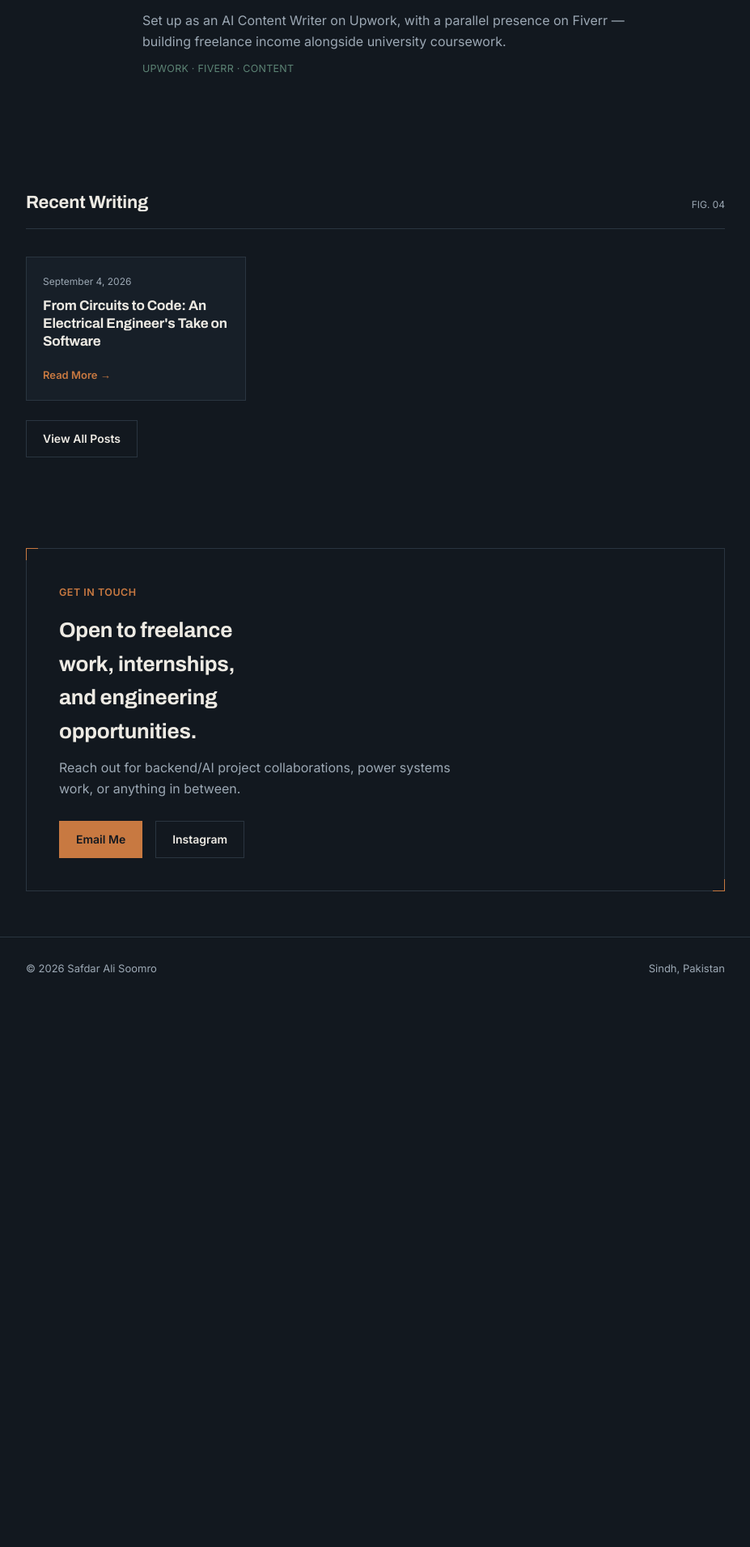
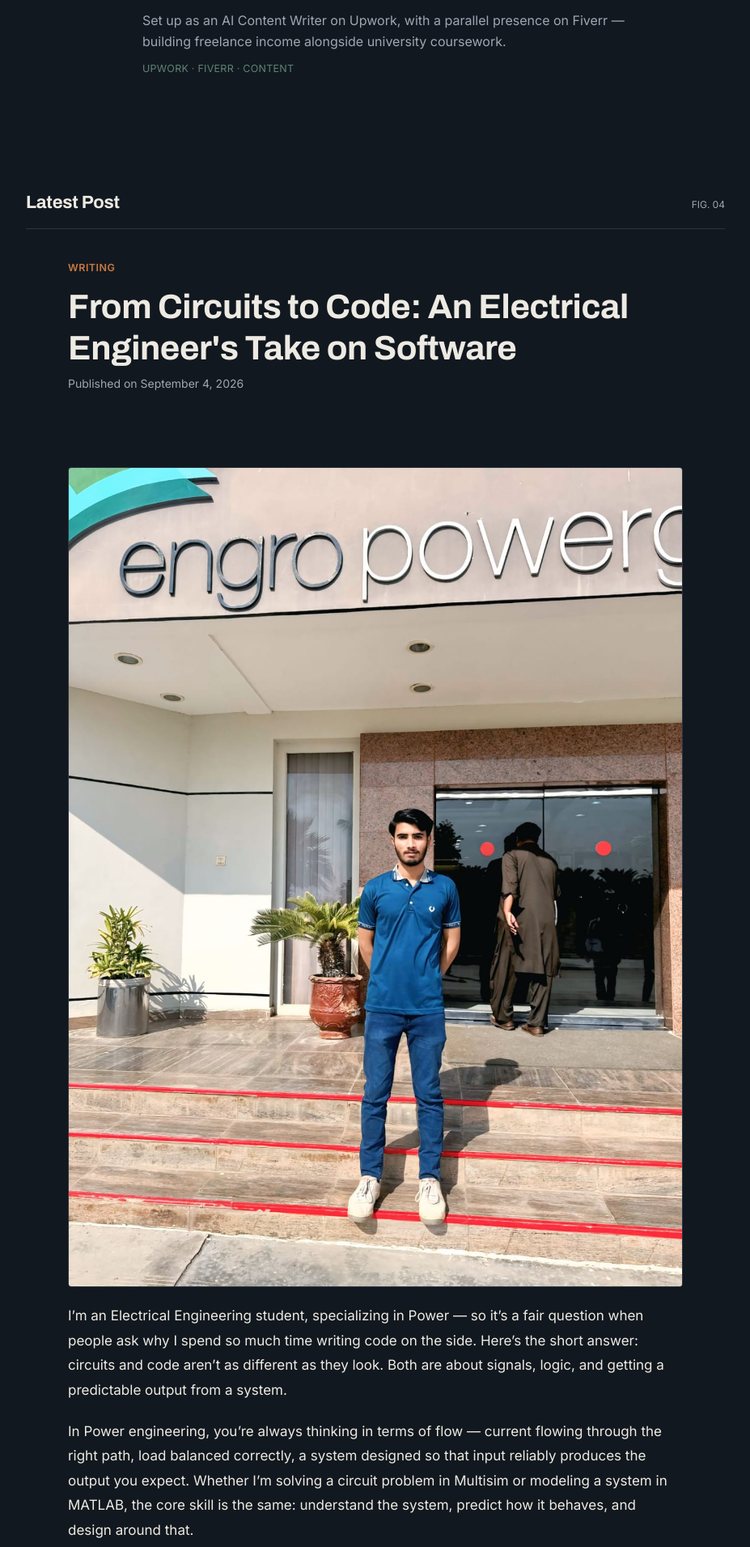
Before and after one commit to Safdarali713/Safdarali713.github.io, a Jekyll site: the page built from index.html, in a window 1280 px wide. Shown: the part 2372-4283 px from the top of the page at 81% size, without its empty margins (176-1103 px from the left). Built offline with Jekyll 4.4.1, drawn with Linux system fonts in a browser that asks for light colours; before the commit the page ends 3619 px from its top, so only the background shows below that; some of the changed text lies outside the part shown.

Commit message:
Update index.html

```diff
--- a/index.html
+++ b/index.html
@@ -219,6 +219,13 @@ layout: null
   .proj p{color:var(--ink-dim); max-width:60ch; margin-bottom:10px;}
   .proj .stack{font-size:12.5px; color:var(--teal); letter-spacing:.02em;}
 
+  /* FULL BLOG POST CONTAINER */
+  .post-body p { margin-bottom: 20px; line-height: 1.8; color: var(--ink); }
+  .post-body h2, .post-body h3 { margin: 32px 0 16px; color: var(--ink); }
+  .post-body img { max-width: 100%; height: auto; border-radius: 4px; margin: 20px 0; }
+  .post-body code { background: var(--bg-panel); padding: 2px 6px; border-radius: 4px; font-size: 14px; }
+  .post-body pre { background: var(--bg-panel); padding: 16px; overflow-x: auto; border-radius: 6px; border: 1px solid var(--line); margin-bottom: 24px; }
+
   /* CONTACT */
   .contact-panel{
     padding:40px;
@@ -387,35 +394,38 @@ layout: null
   </div>
 </section>
 
-<!-- LATEST BLOG POSTS DYNAMIC SECTION -->
-<section id="latest-posts">
+<!-- LATEST FULL BLOG POST SECTION -->
+<section id="latest-post">
   <div class="wrap">
     <div class="section-head">
-      <h2>Recent Writing</h2>
+      <h2>Latest Post</h2>
       <span class="ref">FIG. 04</span>
     </div>
-    <div class="blog-grid">
-      {% for post in site.posts limit:3 %}
-        <a href="{{ post.url | relative_url }}" class="card" style="text-decoration:none; color:inherit;">
-          {% if post.image %}
-            <img class="card-img" src="{{ post.image | relative_url }}" alt="{{ post.title }}" loading="lazy">
-          {% endif %}
-          <div class="card-body">
-            <div class="card-meta">
-              {% if post.category %}<span class="cat">{{ post.category }}</span>{% endif %}
-              <span>{{ post.date | date: "%B %-d, %Y" }}</span>
-            </div>
-            <h3>{{ post.title }}</h3>
-            <p>{{ post.excerpt | strip_html | truncate: 120 }}</p>
-            <span class="read-more">Read More →</span>
-          </div>
-        </a>
-      {% endfor %}
-    </div>
 
-    <div style="margin-top:24px;">
-      <a href="{{ '/blog/' | relative_url }}" class="btn">View All Posts</a>
-    </div>
+    {% assign latest = site.posts.first %}
+    {% if latest %}
+      <article style="max-width: 760px; margin: 0 auto;">
+        <span class="tag" style="text-transform: uppercase;">{{ latest.category | default: "Writing" }}</span>
+        <h1 style="font-size: clamp(28px, 4vw, 42px); margin: 12px 0 8px; line-height: 1.2;">{{ latest.title }}</h1>
+        <p style="color: var(--ink-dim); font-size: 14px; margin-bottom: 28px;">
+          Published on {{ latest.date | date: "%B %-d, %Y" }}
+        </p>
+
+        {% if latest.image %}
+          <img src="{{ latest.image | relative_url }}" alt="{{ latest.title }}" style="width: 100%; height: auto; border-radius: 6px; margin-bottom: 28px; border: 1px solid var(--line);">
+        {% endif %}
+
+        <div class="post-body" style="font-size: 17px;">
+          {{ latest.content }}
+        </div>
+      </article>
+
+      <div style="margin-top: 48px; text-align: center; border-top: 1px solid var(--line); padding-top: 24px;">
+        <a href="{{ '/blog/' | relative_url }}" class="btn">View All Previous Posts →</a>
+      </div>
+    {% else %}
+      <p style="color: var(--ink-dim);">No posts published yet.</p>
+    {% endif %}
   </div>
 </section>
 
```
